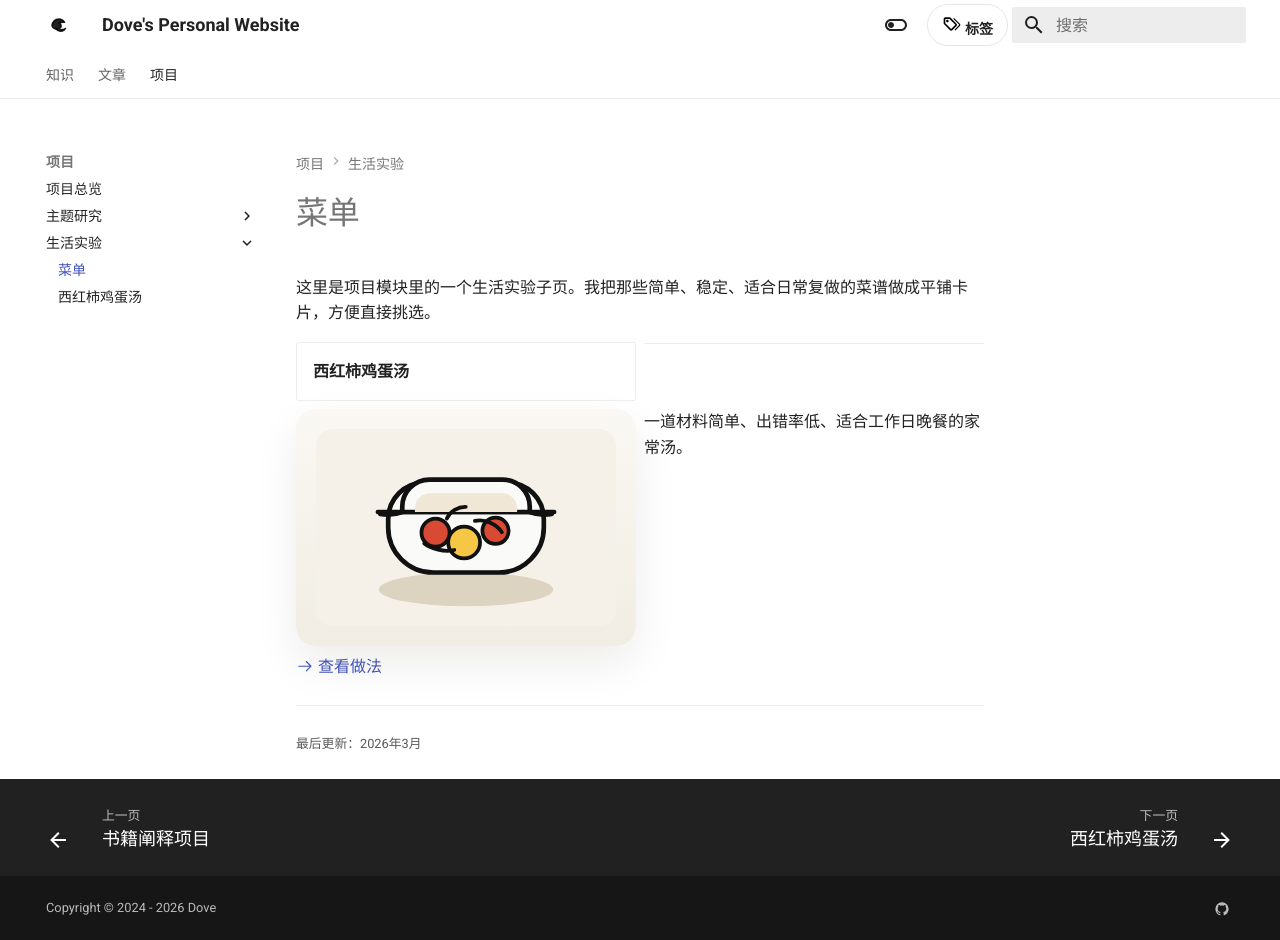
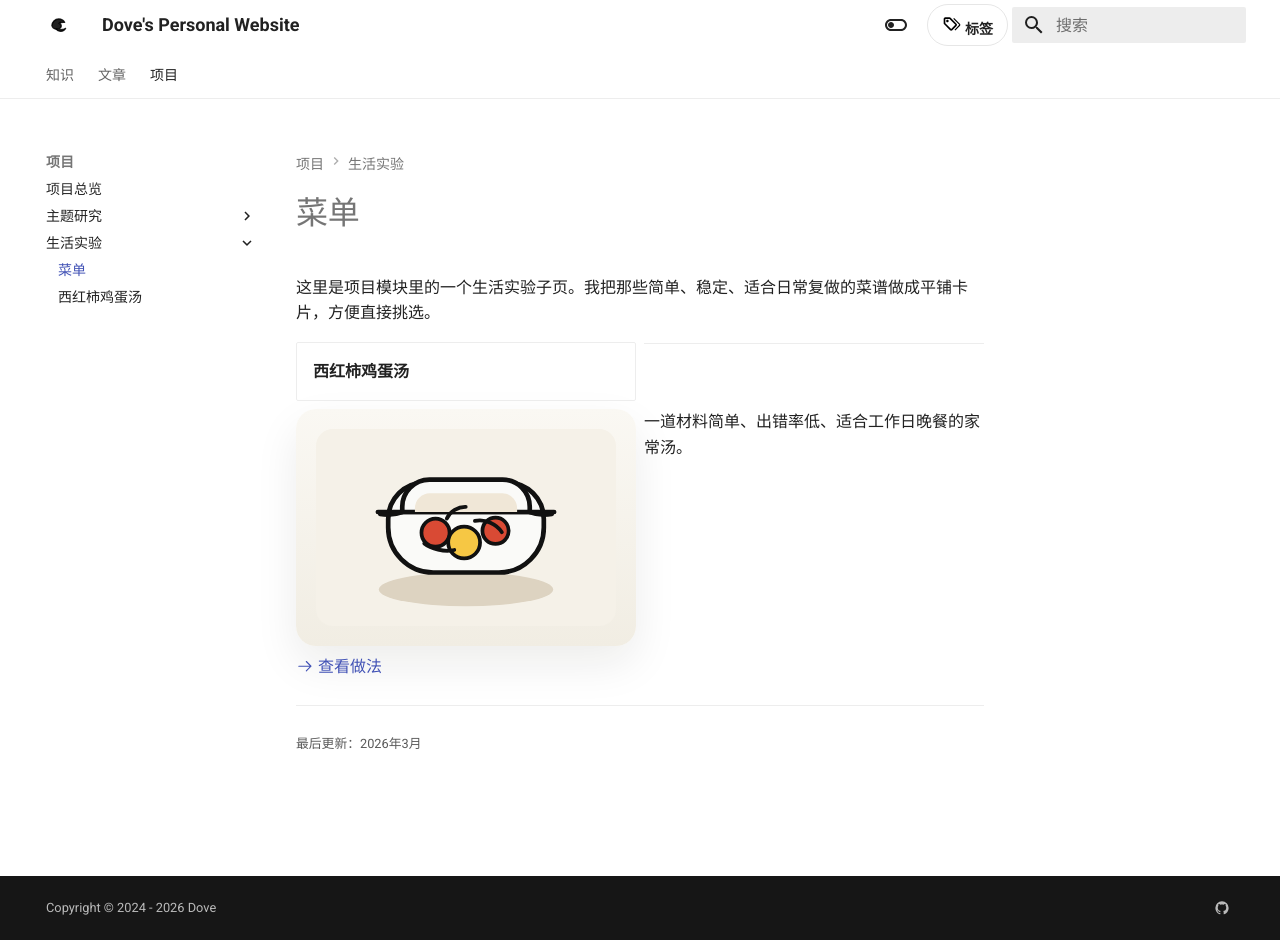
Before and after one commit to Jialedove/Jialedove, an MkDocs documentation site: the page built from docs/menu.md, in a window 1280 px wide and 940 px high. Built offline with MkDocs 1.6.1 and Material for MkDocs 9.7.7, drawn with Linux system fonts in a browser that asks for light colours.

Commit message:
fix(site): remove previous-next footer navigation

```diff
--- a/mkdocs.yml
+++ b/mkdocs.yml
@@ -14,7 +14,6 @@ theme:
     - navigation.instant
     - navigation.instant.progress
     - navigation.top
-    - navigation.footer
     - search.highlight
     - search.suggest
     - content.code.copy
```
